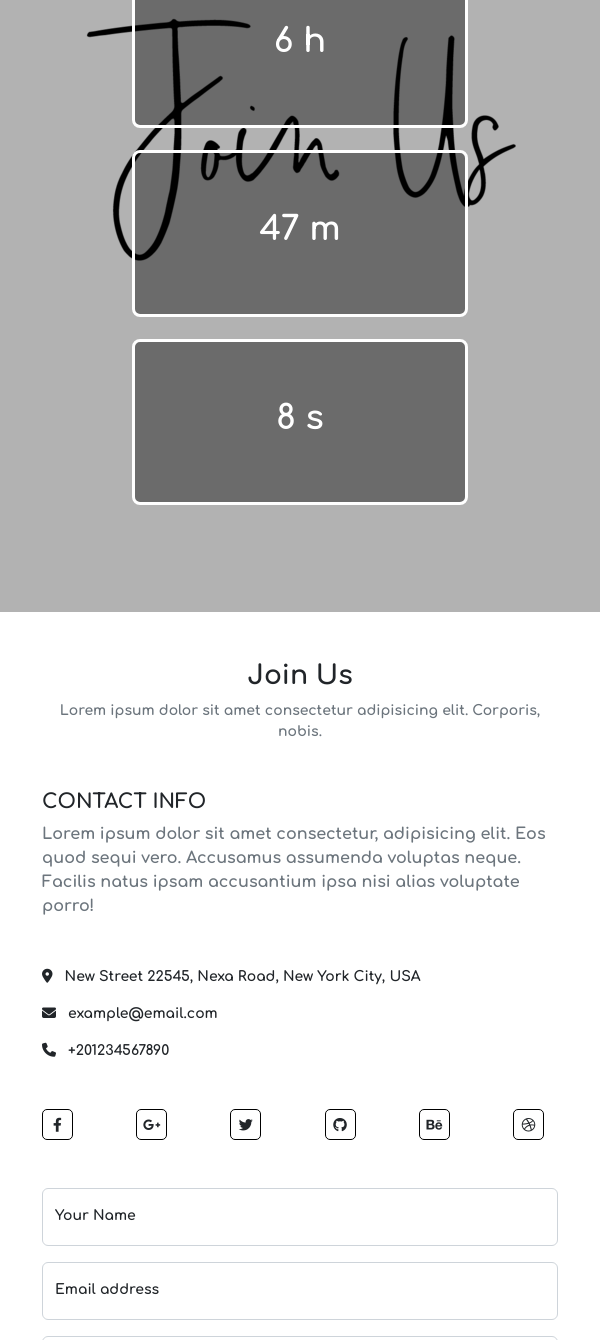
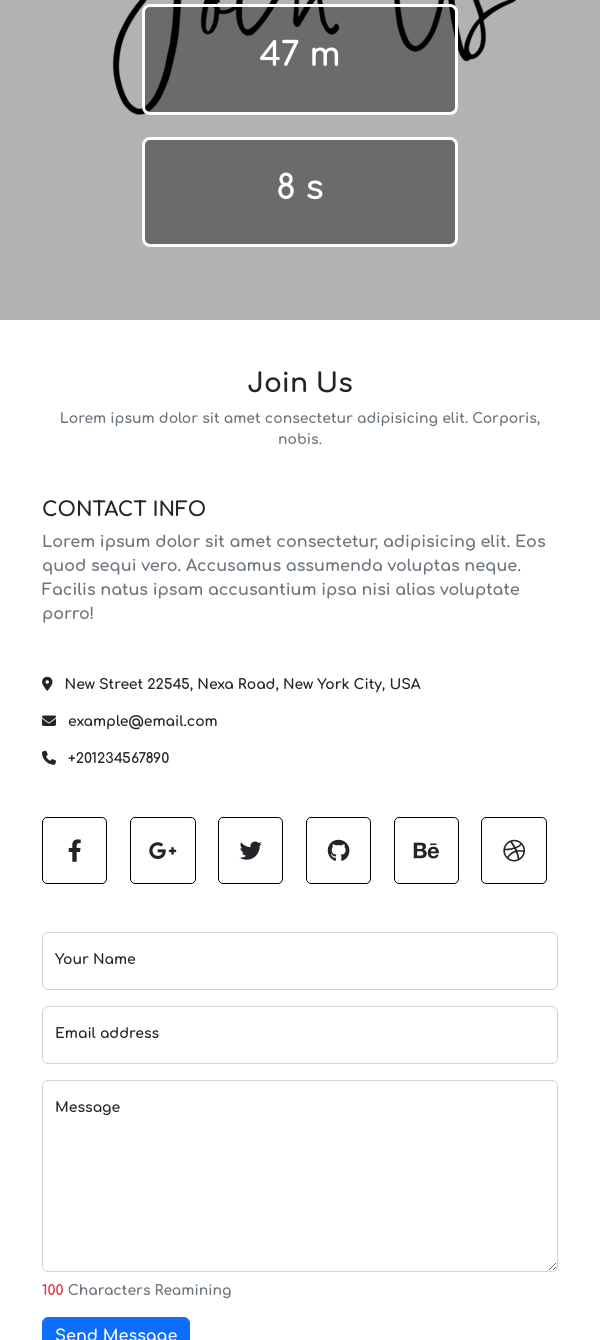
Before and after one commit to abdumezar/Egyptian-Party, a plain HTML site: page index.html in a window 600 px wide. Shown: the part 1600-2940 px from the top of the page. Drawn offline with Linux system fonts and the light colour scheme.

Commit message:
Add files via upload

```diff
--- a/css/style.css
+++ b/css/style.css
@@ -132,6 +132,7 @@ nav li{
   height: 2.5em;
   width: 2.5em;
   margin: 0 1em;
+  padding: 1em;
   font-size: 1.5em;
   border: 1px solid black;
   border-radius: 5px;
@@ -144,6 +145,8 @@ nav li{
   color: white;
   cursor: pointer;
 }
+
+/******************************************************************************************************************************/
 
 @media only screen and (max-width: 1400px) {
   body {
@@ -162,9 +165,17 @@ nav li{
   }
 
   .socialBox{
-    height: 2.2em;
-    width: 2.2em;
+    height: 2.5em;
+    width: 2.5em;
     margin: 0 1em;
+    font-size: 1.3em;
+  }
+}
+
+@media only screen and (max-width: 993px) {
+
+  .socialBox{
+    margin: 0 0.5em;
     font-size: 1em;
   }
 
@@ -172,6 +183,28 @@ nav li{
     justify-content: space-between;
   }
 
+  #contacts textarea{
+    height: 12em;
+  }
+}
+
+@media only screen and (max-width: 768px) and (min-width: 600px) {
+
+  .socialBox{
+    height: 3em;
+    width: 3em;
+    padding: 0.8em;
+    margin: 0 0.5em;
+    font-size: 1.6em;
+  }
+
+  .social{
+    justify-content: space-between;
+  }
+
+  #contacts textarea{
+    height: 12em;
+  }
 }
 
 @media only screen and (max-width: 600px) {
@@ -183,8 +216,16 @@ nav li{
     font-size: 3.5em;
   }
 
+  #duration{
+    padding: 1em 0 !important;
+  }
+
+  #duration .container{
+    width: 85% !important;
+  }
+
   #duration .box{
-    padding: 5em;
+    padding: 2.5em;
     width: 65%;
     margin: 1em auto;
   }
@@ -193,4 +234,6 @@ nav li{
     left: -50%;
     right: 110%;
   }
+
+
 }
```
